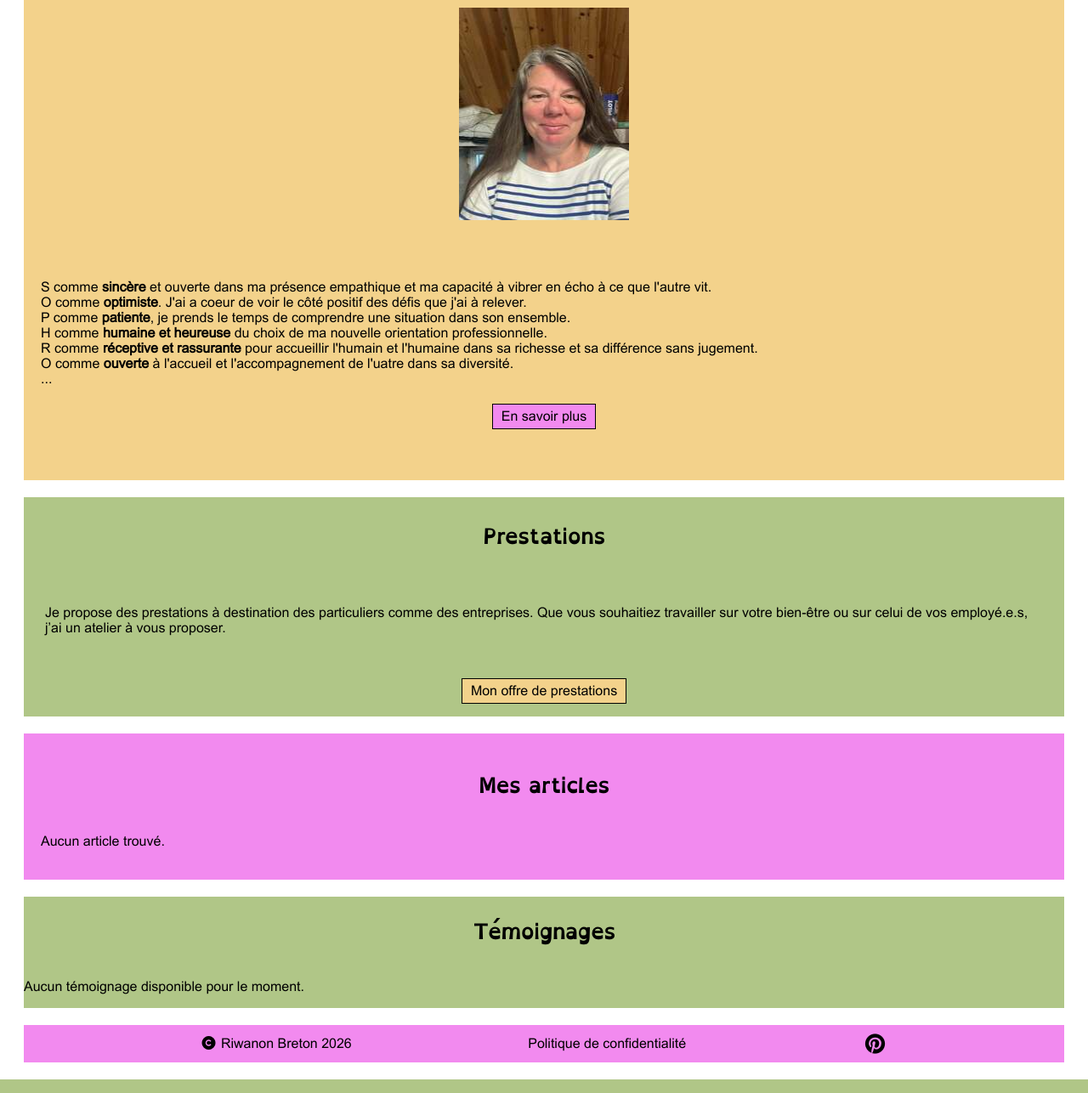
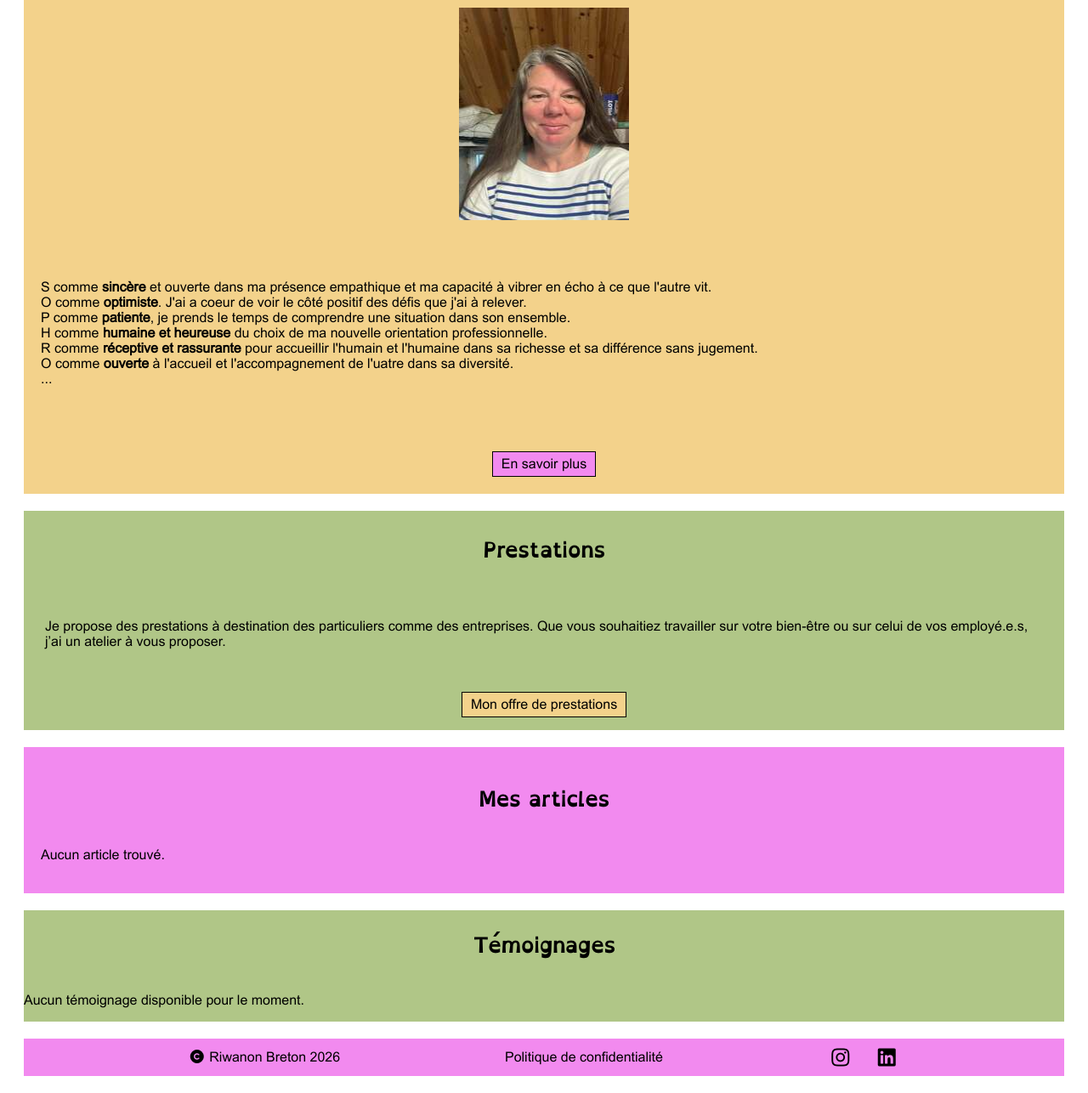
Before and after one commit to thibf-klt/RBS, a PHP site: page / in a window 1280 px wide. Shown: the part 269-1555 px from the top of the page at 85% size. Run offline with PHP 8.4, Linux system fonts and the light colour scheme; data that the repository does not hold is empty; style sheets or scripts are compiled from the project's sources.

Commit message:
design welcome/presentation

```diff
--- a/public/style/style.css
+++ b/public/style/style.css
@@ -103,7 +103,7 @@ a {
   margin: 10px 50px;
 }
 
-.sophro-content {
+.sophroContentMobile {
   flex-direction: column;
   align-items: center;
   margin: 20px 0;
@@ -111,6 +111,18 @@ a {
   width: 100%;
   box-sizing: border-box;
   word-wrap: break-word;
+  display: block;
+}
+
+.sophroContentDesktop {
+  flex-direction: column;
+  align-items: center;
+  margin: 20px 0;
+  padding: 20px;
+  width: 100%;
+  box-sizing: border-box;
+  word-wrap: break-word;
+  display: none;
 }
 
 .buttonSophro {
@@ -450,6 +462,12 @@ a {
     display: flex;
     flex-direction: column;
   }
+  .sophroContentDesktop {
+    display: block;
+  }
+  .sophroContentMobile {
+    display: none;
+  }
   /****************** post.php *****************/
   .displayPost {
     display: flex;
--- a/public/style/style.scss
+++ b/public/style/style.scss
@@ -118,7 +118,7 @@ a {
     margin: 10px 50px;
 
 }
-.sophro-content {
+.sophroContentMobile {
     flex-direction: column;
     align-items: center;
     margin: 20px 0;
@@ -126,6 +126,17 @@ a {
     width: 100%;
     box-sizing: border-box;
     word-wrap: break-word;
+    display: block;
+}
+.sophroContentDesktop {
+    flex-direction: column;
+    align-items: center;
+    margin: 20px 0;
+    padding: 20px;
+    width: 100%;
+    box-sizing: border-box;
+    word-wrap: break-word;
+    display: none;
 }
 .buttonSophro {
     background-color: $backPink;
@@ -432,7 +443,12 @@ a:hover {
         display: flex;
         flex-direction: column;
     }
-
+    .sophroContentDesktop {
+        display: block;
+    }
+    .sophroContentMobile {
+        display: none;
+    }
 /****************** post.php *****************/
     .displayPost{
         display: flex;
--- a/view/footer.php
+++ b/view/footer.php
@@ -1,5 +1,8 @@
 <footer class="footer">
     <p class="copy"><i class="fa-solid fa-copyright"></i>&nbsp;Riwanon Breton 2026</p>
     <a href="index.php?action=confidentiality">Politique de confidentialité</a>
-    <a href="#"><i class="fa-brands fa-pinterest" id="pint"></i></a>
+    <span class="socMed">
+    <a href="#"><i class="fa-brands fa-instagram" id="pint"></i></a>
+    <a href="#"><i class="fa-brands fa-linkedin" id="pint"></i></a>
+    </span>
 </footer>
--- a/view/presentation.php
+++ b/view/presentation.php
@@ -4,11 +4,11 @@
 
         <div class="sophro-content">
         <p>S comme <b>sincère</b> et ouverte dans ma présence empathique et ma capacité à vibrer en écho à ce que l'autre vit.<br>
-        O comme <b>optimiste</b>. J'ai a coeur de voir le côté positif des défis que j'ai à relever.<br>
+        O comme <b>optimiste</b>. J'ai à coeur de voir le côté positif des défis que j'ai à relever.<br>
         P comme <b>patiente</b>, je prends le temps de comprendre une situation dans son ensemble.<br>
         H comme <b>humaine et heureuse</b> du choix de ma nouvelle orientation professionnelle.<br>
         R comme <b>réceptive et rassurante</b> pour accueillir l'humain et l'humaine dans sa richesse et sa différence sans jugement.<br>
-        O comme <b>ouverte</b> à l'accueil et l'accompagnement de l'uatre dans sa diversité.<br>
+        O comme <b>ouverte</b> à l'accueil et l'accompagnement de l'autre dans sa diversité.<br>
         L comme <b>libre</b>. J'aime avoir une liberté d'action avec justesse et lucidité.<br>
         O comme <b>originale</b>, je sais apporter une note unique à ce que je propose.<br>
         G comme <b>garante</b> du cadre de l'accompagnement de que je vous propose de vivre et d'expérimenter.<br>
--- a/view/welcome.php
+++ b/view/welcome.php
@@ -8,7 +8,7 @@ require ROOT . "/view/menu.php";
         <div class="picSophro">
             <img class="rb" src="./public/images/rb(1).jpeg" alt="R. Breton, la sophrologue, souriante">
         </div>
-        <div class="sophro-content">
+        <div class="sophroContentDesktop">
         <p>S comme <b>sincère</b> et ouverte dans ma présence empathique et ma capacité à vibrer en écho à ce que l'autre vit.<br>
         O comme <b>optimiste</b>. J'ai a coeur de voir le côté positif des défis que j'ai à relever.<br>
         P comme <b>patiente</b>, je prends le temps de comprendre une situation dans son ensemble.<br>
@@ -16,11 +16,26 @@ require ROOT . "/view/menu.php";
         R comme <b>réceptive et rassurante</b> pour accueillir l'humain et l'humaine dans sa richesse et sa différence sans jugement.<br>
         O comme <b>ouverte</b> à l'accueil et l'accompagnement de l'uatre dans sa diversité.<br>
         ...</p>
+        </div>
+        <div class="sophroContentMobile">
+        <p><b>Sincère</b><br>
+        <b>Optimiste</b><br>
+        <b>Patiente</b><br>
+        <b>Humaine</b><br>
+        <b>Réceptive</b><br>
+        <b>Ouverte</b><br>
+        <b>Libre</b><br>
+        <b>Originale</b><br>
+        <b>Garante</b><br>
+        <b>Utile</b><br>
+        <b>Enthousiaste</b><br>
+        </p>
+        </div>
         <a href="index.php?action=presentation">
         <button class="buttonSophro">En savoir plus</button>
         </a>
 
-        </div>
+
     </div>
 </main>
 <?php
```
Also changed, not shown: 1 other file.
